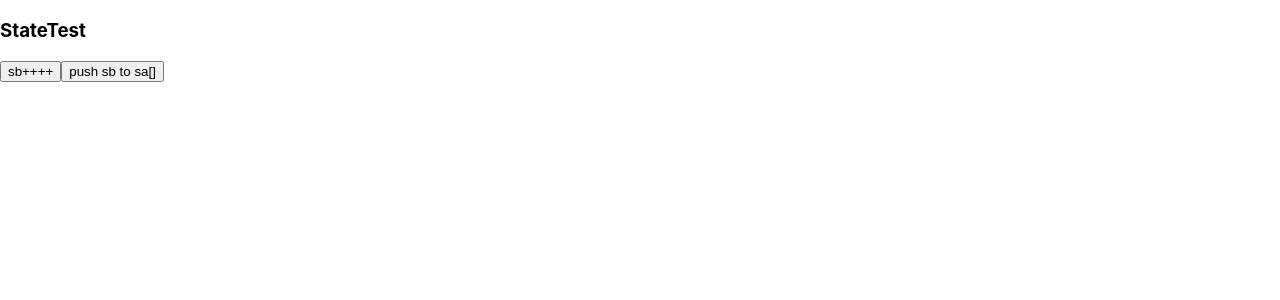
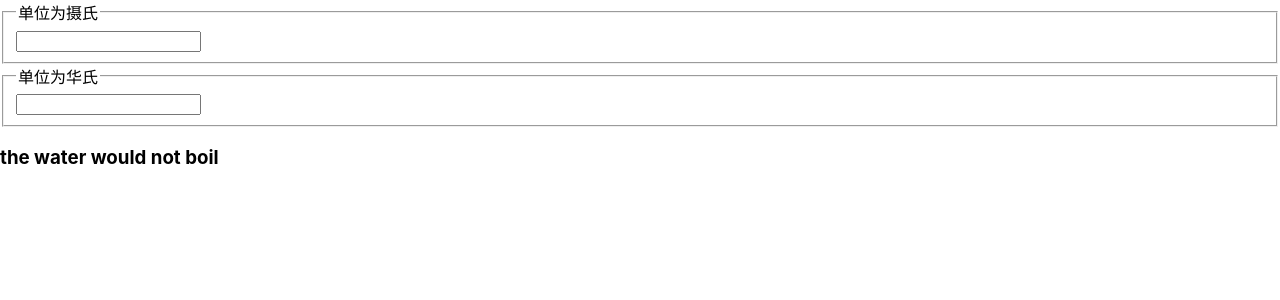
Before and after one commit to NIATAMA/react_review, a React (Create React App) app: page / in a window 1280 px wide. Shown: the top 300 px of the page. Built offline with nearby package versions, Linux system fonts and the light colour scheme.

Commit message:
状态提升例子

```diff
--- a/src/App.js
+++ b/src/App.js
@@ -2,9 +2,10 @@ import React from 'react';
 import './App.css';
 // comps
 // import SimpleClock from './components/SimpleClock'
-import StateTest from './components/StateTest'
+// import StateTest from './components/StateTest'
 // import ConditionRender from './components/ConditionRender'
 // import Lists from './components/Lists'
+import LiftingStateUp from './components/LiftingStateUp'
 
 function App(props) {
   // <SimpleClock />
@@ -13,7 +14,7 @@ function App(props) {
   // <Lists />
   return (
     <div>
-      <StateTest />
+      <LiftingStateUp />
     </div>
   );
 }
--- /dev/null
+++ b/src/components/LiftingStateUp.jsx
@@ -0,0 +1,82 @@
+import React from 'react'
+// 状态提升示例
+
+const scaleName = {
+    'c': '摄氏',
+    'f': '华氏'
+}
+
+function tryConvert(input, convert) {
+    let temperature = parseFloat(input)
+    if (isNaN(temperature)) return ''
+    return convert(temperature)
+}
+function toCelsius(fahrenheit) {
+    // f->c
+    return (fahrenheit - 32) * 5 / 9
+}
+function toFahrenheit(celsius) {
+    // c->f
+    return (celsius * 9 / 5) + 32
+}
+
+class TemperatureInput extends React.Component {
+    render() {
+        return (
+            <fieldset>
+                <legend>单位为{scaleName[this.props.scale]}</legend>
+                <input type="text" value={this.props.temperature}
+                    onChange={(e) => { this.props.handleTemperatureChange(e.target.value) }} />
+            </fieldset>
+        )
+    }
+}
+function BoilVerdict(props) {
+    let boil = props.celsius >= 100 ? '' : 'not'
+    return (
+        <h3>the water would {boil} boil</h3>
+    )
+}
+
+class Calculator extends React.Component {
+    constructor(props) {
+        super(props)
+        this.state = {
+            scale: 'c',
+            temperature: ''
+        }
+    }
+
+    handleCelsiusChange = (temperature) => {
+        // 更新摄氏度变化
+        this.setState((state) => ({
+            scale: 'c',
+            temperature
+        }))
+    }
+    handleFahrenheitChange = (temperature) => {
+        // 更新华氏度变化
+        this.setState((state) => ({
+            scale: 'f',
+            temperature
+        }))
+    }
+    render() {
+        let celsius = this.state.scale === 'c' ? this.state.temperature : tryConvert(this.state.temperature, toCelsius)
+        let fahrenheit = this.state.scale === 'f' ? this.state.temperature : tryConvert(this.state.temperature, toFahrenheit)
+
+        return (
+            <div>
+                <TemperatureInput scale='c'
+                    temperature={celsius}
+                    handleTemperatureChange={this.handleCelsiusChange} />
+                <TemperatureInput scale='f'
+                    temperature={fahrenheit}
+                    handleTemperatureChange={this.handleFahrenheitChange} />
+                <BoilVerdict celsius={celsius} />
+            </div>
+        )
+    }
+}
+
+export default Calculator
```
